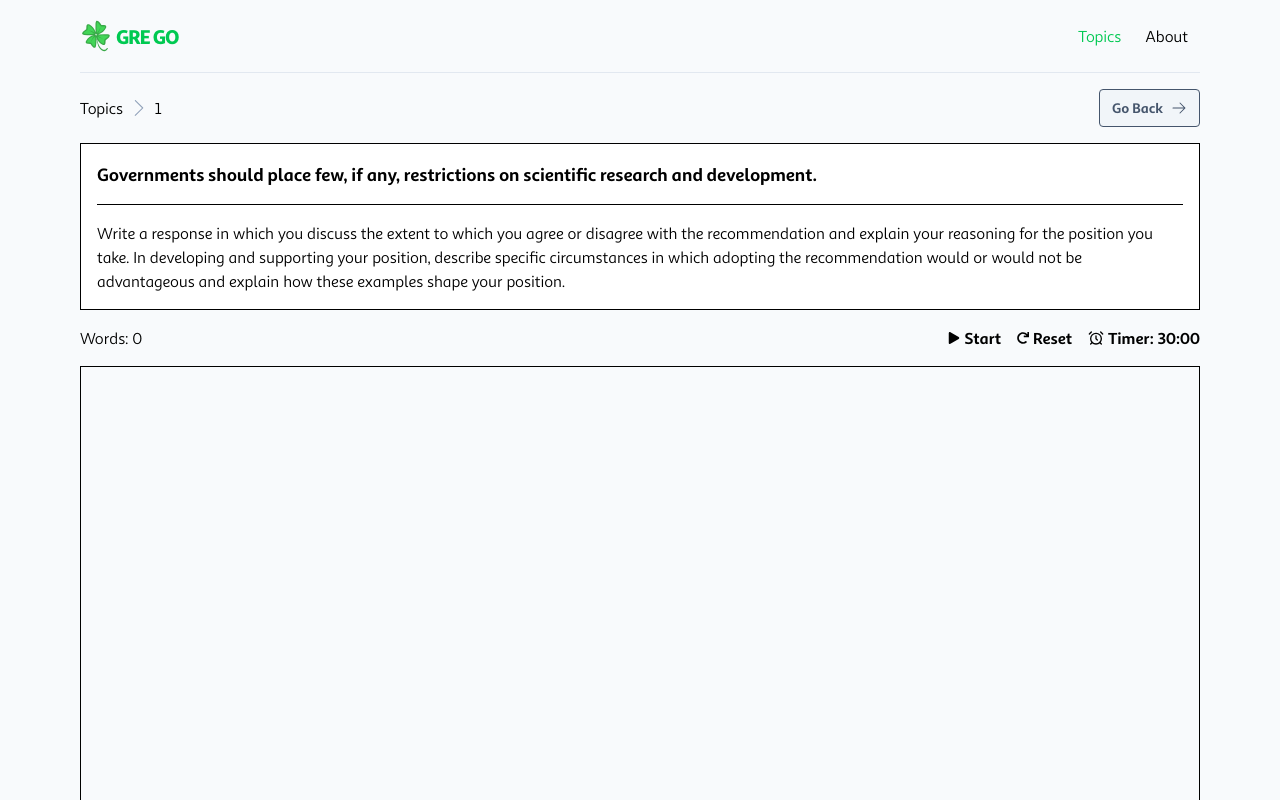
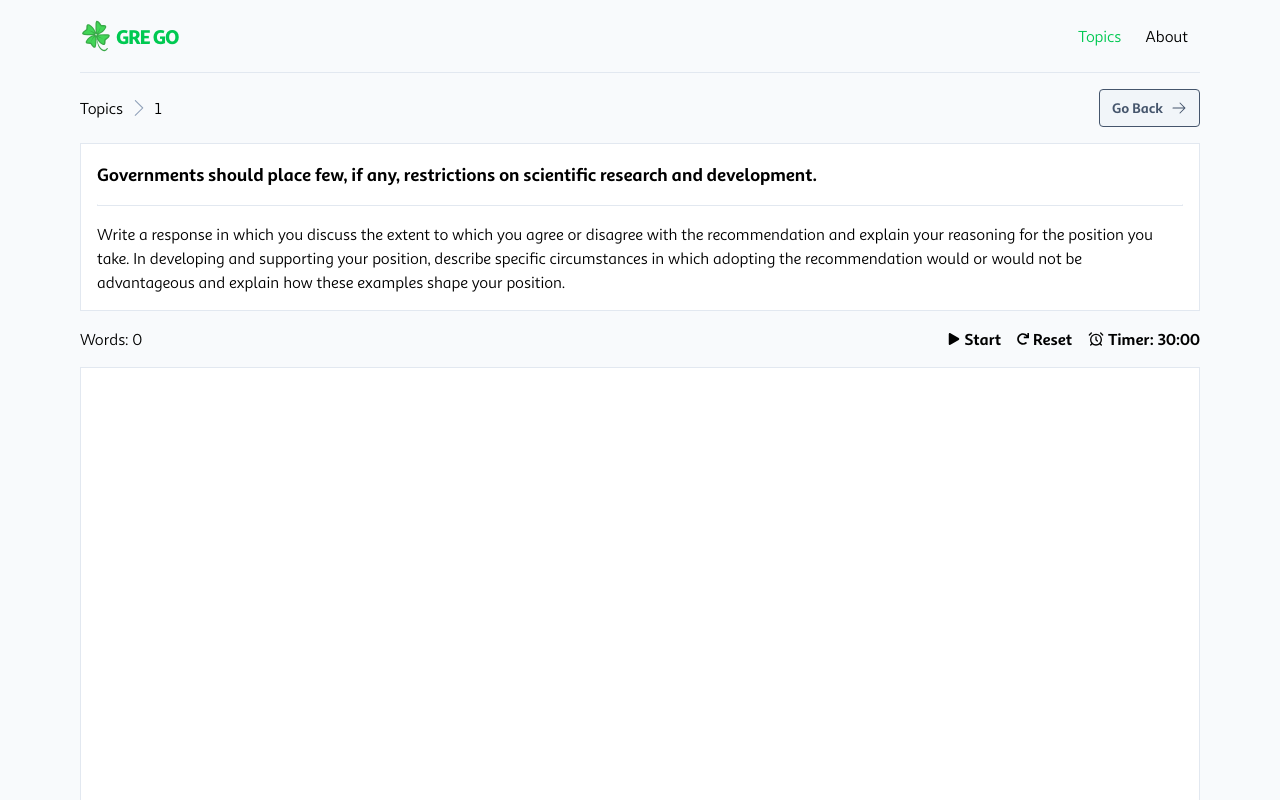
Before and after one commit to shenlu89/grego, a Next.js app: page /topics/1 in a window 1280 px wide. Shown: the top 800 px of the page. Built offline with nearby package versions, Linux system fonts and the light colour scheme.

Commit message:
chore: add use from React and update styling

```diff
--- a/app/topics/[slug]/page.tsx
+++ b/app/topics/[slug]/page.tsx
@@ -1,5 +1,5 @@
 "use client";
-import { useEffect, useState, useRef } from "react";
+import { useEffect, useState, useRef, use } from "react";
 import { Textarea } from "@headlessui/react";
 import CountDownTimer from "@/components/countdown-timer";
 import { notFound } from "next/navigation";
@@ -14,9 +14,10 @@ import useStore from "@/lib/use-store";
 export default function WritingBoard({ params }: any) {
   const { addCompletedTopic, removeCompletedTopic, incompletedTopics, completedTopics, starredTopic }: any =
     useStore();
+  const { slug }: any = use(params);
 
   const selectedTopic = [...incompletedTopics, ...completedTopics].find(
-    (topic) => topic.id === +params.slug
+    (topic) => topic.id === +slug
   );
   if (!selectedTopic) notFound();
   const router = useRouter();
@@ -59,13 +60,13 @@ export default function WritingBoard({ params }: any) {
           </div>
           <button
             onClick={() => router.back()}
-            className="flex font-bold text-sm items-center space-x-2 w-fit justify-center rounded border border-slate-600 bg-slate-100 px-3 py-2 text-slate-600 hover:text-white hover:bg-slate-600 "
+            className="flex font-bold text-sm items-center space-x-2 w-fit justify-center rounded border cursor-pointer border-slate-600 bg-slate-100 px-3 py-2 text-slate-600 hover:text-white hover:bg-slate-600 "
           >
             <span>Go Back</span>
             <HiArrowRight className="size-4" />
           </button>
         </div>
-        <div className="flex flex-col p-4 border bg-white space-y-4">
+        <div className="flex flex-col p-4 border border-slate-200 bg-white space-y-4">
           <div className="text-lg font-bold">
             {selectedTopic?.topic
               .split("\n\n")
@@ -73,7 +74,7 @@ export default function WritingBoard({ params }: any) {
                 <h2 key={index}>{p}</h2>
               ))}
           </div>
-          <hr />
+          <hr className="border border-slate-200 border-t-transparent" />
           <p>{selectedTopic?.statements}</p>
         </div>
         {/* <hr /> */}
@@ -91,13 +92,13 @@ export default function WritingBoard({ params }: any) {
         </div>
         <Textarea
           ref={textareaRef}
-          className="w-full p-4 h-[48rem] outline-none border"
+          className="w-full p-4 h-[48rem] outline-none border border-slate-200 bg-white"
           rows={3}
           value={text} // Set the value to the state variable
           onChange={(e) => setText(e.target.value)}
         />
         <div className="flex w-full justify-between">
-          <button className="flex font-bold text-sm items-center space-x-2 w-fit justify-center rounded border border-slate-600 bg-slate-100 px-3 py-2 text-slate-600 hover:text-white hover:bg-slate-600 "
+          <button className="flex font-bold text-sm items-center space-x-2 w-fit justify-center rounded cursor-pointer border border-slate-600 bg-slate-100 px-3 py-2 text-slate-600 hover:text-white hover:bg-slate-600 "
             onClick={() => starredTopic(selectedTopic)}
           >
             <span>Star</span>
@@ -105,7 +106,7 @@ export default function WritingBoard({ params }: any) {
           </button>
           <button
             onClick={handleSave}
-            className="px-3 py-2 text-sm items-center border border-green-500 flex space-x-2 hover:bg-green-500 hover:text-white bg-green-100 rounded text-green-500 font-bold"
+            className="px-3 py-2 text-sm items-center border border-green-500 cursor-pointer flex space-x-2 hover:bg-green-500 hover:text-white bg-green-100 rounded text-green-500 font-bold"
           >
             <span>Save</span>
             <MdOutlineSaveAlt className="size-5" />
```
